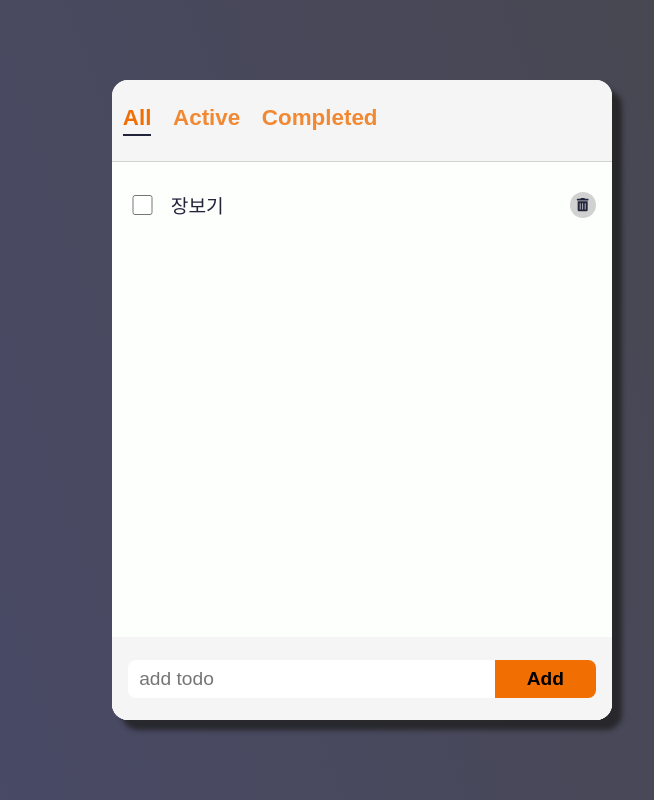
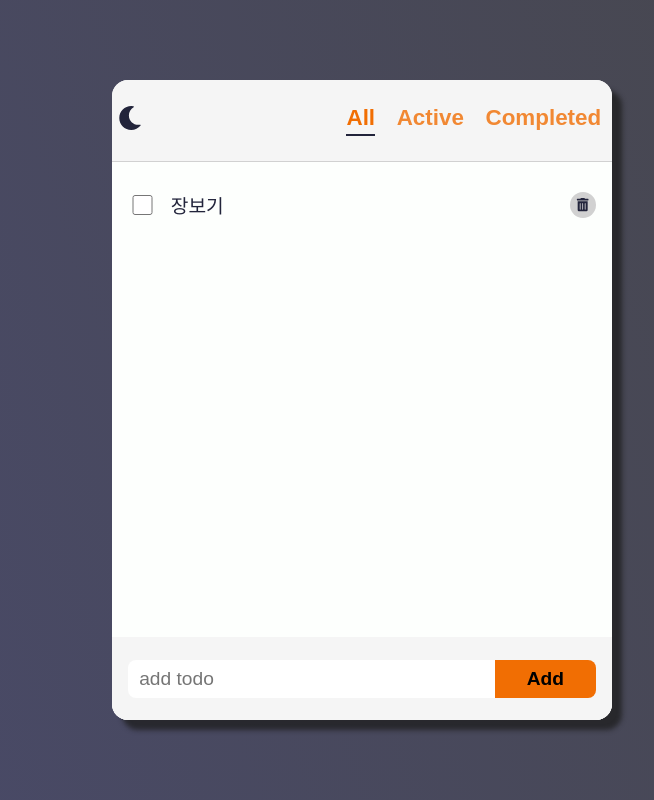
Before and after one commit to Lyuhitto/todo-list, a React (Create React App) app: page / in a window 1280 px wide. Shown: the whole page, without its empty margins (278-932 px from the left). Built offline with nearby package versions, Linux system fonts and the light colour scheme; the HTML template or start-up script is replaced by a standard one.

Commit message:
Add darkmode feature
Add darkmode feature.

```diff
--- a/src/App.js
+++ b/src/App.js
@@ -1,19 +1,20 @@
 import React, {useState} from 'react';
 import Header from './component/Header/Header';
 import TodoList from './component/TodoList/TodoList';
+import { DarkModeProvider } from './context/DarkModeContext';
 
 const filters = ['all', 'active', 'completed']
 
 export default function App() {
   const [filter, setFilter] = useState(filters[0])
   return (
-    <>
+    <DarkModeProvider>
       <Header
         filters={filters}
         filter={filter}
         onFilterChange={(filter) => setFilter(filter)}
       />
       <TodoList filter={filter}/>
-    </>
+    </DarkModeProvider>
   );
 }
--- a/src/component/Header/Header.jsx
+++ b/src/component/Header/Header.jsx
@@ -1,9 +1,17 @@
 import React from 'react';
 import styles from './Header.module.css';
+import { useDarkMode } from './../../context/DarkModeContext';
+import { FaMoon, FaSun } from "react-icons/fa";
 
 export default function Header({ filters, filter, onFilterChange }) {
+  const {darkMode, toggleDarkMode} = useDarkMode();
+
   return (
     <header className={styles.header}>
+    <button type='button' onClick={toggleDarkMode} className={styles.toggle}>
+      {!darkMode && <FaMoon className={styles.icon}/>}
+      {darkMode && <FaSun  className={styles.icon}/>}
+    </button>
       <ul className={styles.filters}>
         {filters.map((value, index) => (
           <li key={index}>
--- a/src/component/Header/Header.module.css
+++ b/src/component/Header/Header.module.css
@@ -1,10 +1,20 @@
-.header{
+.header {
   display: flex;
   justify-content: space-between;
   align-items: center;
   background-color: var(--color-bg-dark);
   border-bottom: 1px solid var(--color-grey);
-
+}
+.toggle {
+  background-color: transparent;
+  font-size: 1.5rem;
+  cursor: pointer;
+  color: var(--color-text);
+  border: none;
+}
+.toggle:hover .icon {
+  transform: scale(1.1);
+  color: var(--color-accent);
 }
 .filters {
   display: flex;
--- /dev/null
+++ b/src/context/DarkModeContext.jsx
@@ -0,0 +1,34 @@
+import { createContext, useState, useContext, useEffect } from 'react';
+
+const DarkModeContext = createContext()
+
+export function DarkModeProvider({children}) {
+  const [darkMode, setDarkMode] = useState(false);
+  const toggleDarkMode = () => {
+    setDarkMode((mode) => !mode);
+    updateDarkMode(!darkMode);
+  }
+  useEffect(() => {
+    const isDark =
+      localStorage.theme === 'dark' ||
+      (!('theme' in localStorage) &&
+      window.matchMedia('(prefers-color-scheme: dark)').matches);
+      setDarkMode(isDark);
+      updateDarkMode(isDark);
+  }, [])
+  return <DarkModeContext.Provider value={{darkMode, toggleDarkMode}}>
+    {children}
+  </DarkModeContext.Provider>
+}
+
+function updateDarkMode(darkMode) {
+  if (darkMode) {
+    document.documentElement.classList.add('dark');
+    localStorage.theme = 'dark';
+  } else {
+    document.documentElement.classList.remove('dark');
+    localStorage.theme = 'light'
+  }
+}
+
+export const useDarkMode = () => useContext(DarkModeContext);
--- a/src/index.css
+++ b/src/index.css
@@ -6,6 +6,12 @@
   --color-accent: #f16e03;
   --color-white: #fff
   --color-scrollbar: #aaa7a7
+}
+html.dark {
+  --color-bg-dark: #1a1c35;
+  --color-bg: #22243b;
+  --color-grey: #4e4e4e;
+  --color-text: #fdfffd;
 }
 * {
   box-sizing: border-box;
```
